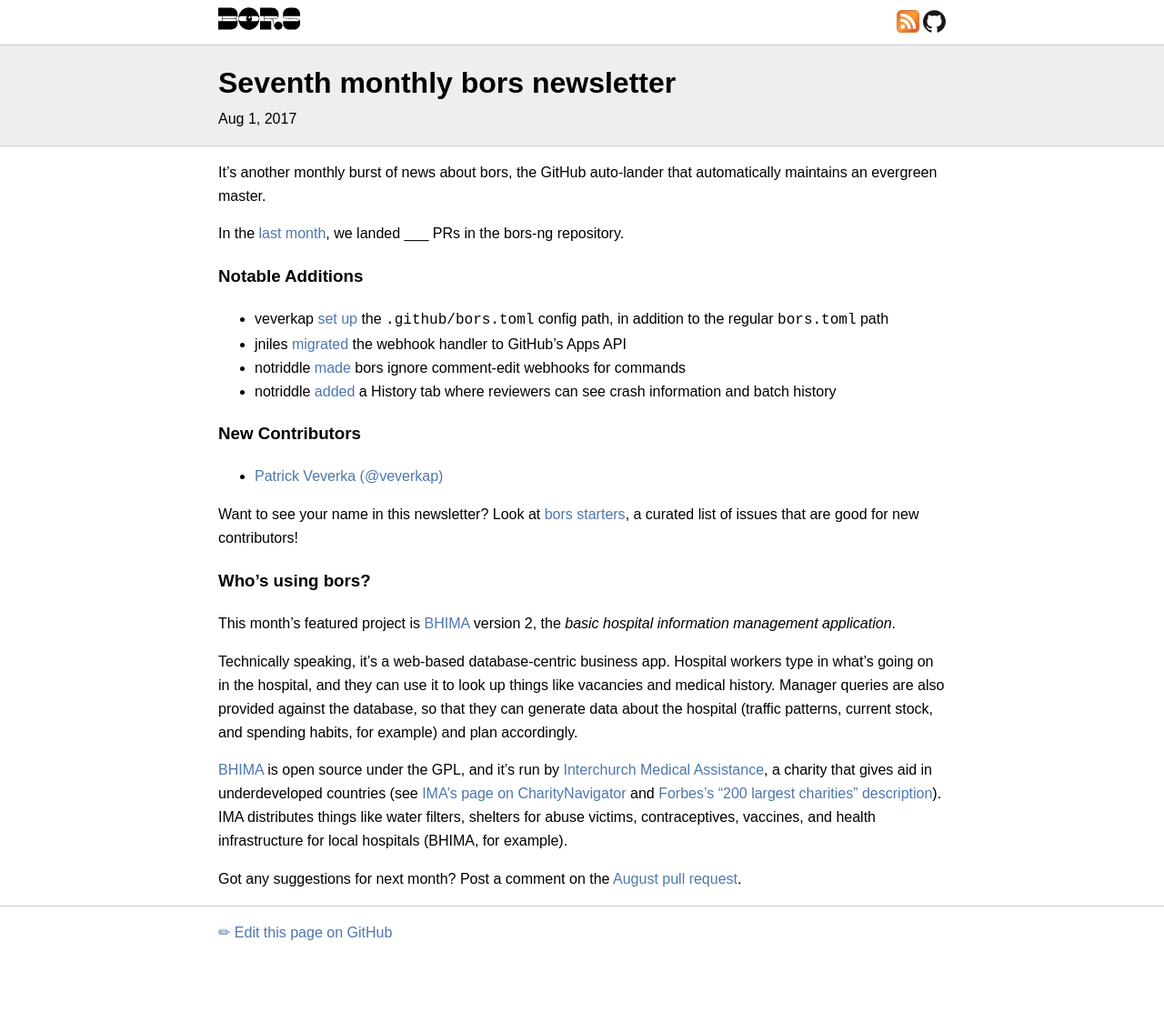
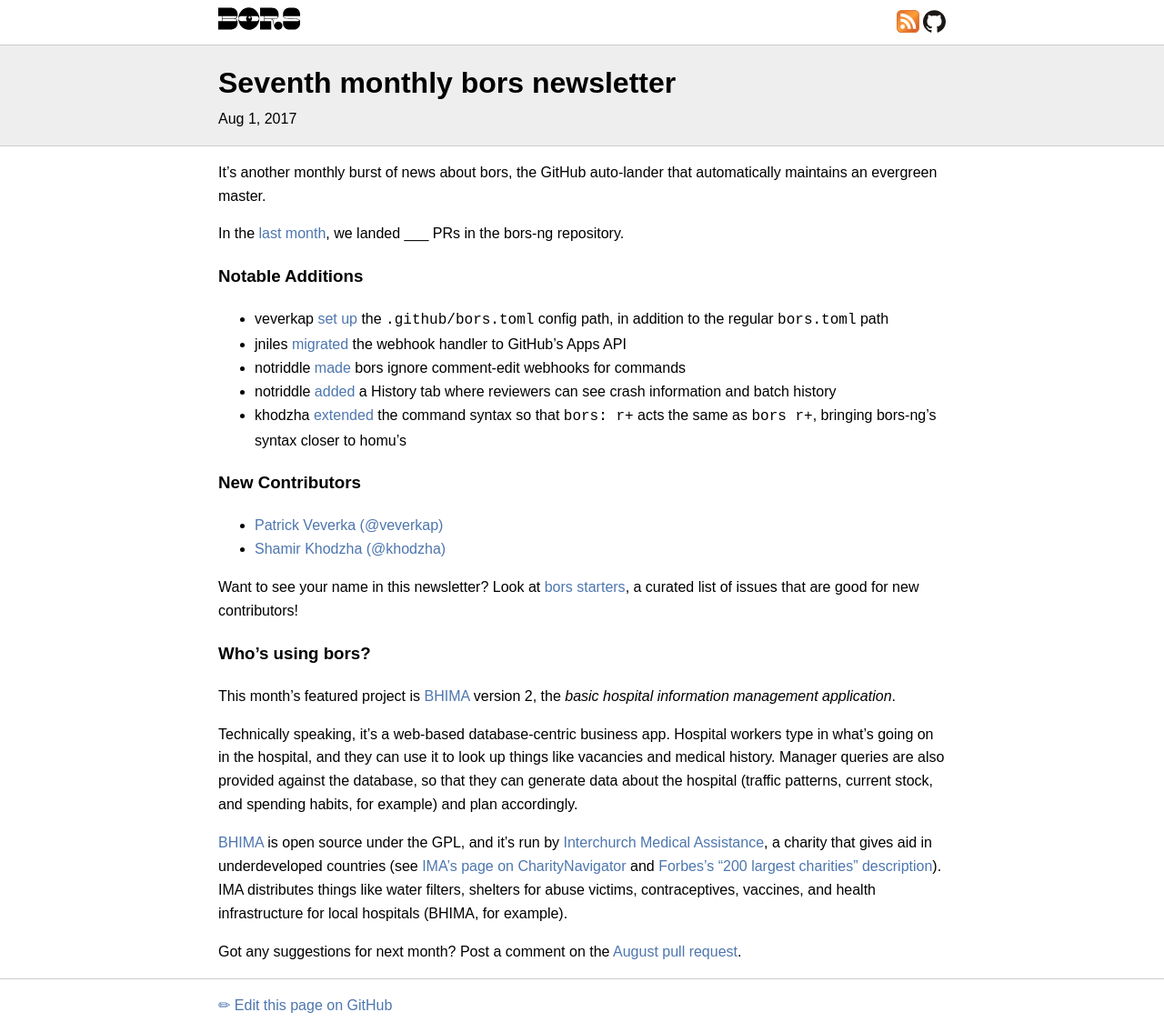
Before and after one commit to bors-ng/bors-ng.github.io, a Jekyll site: the page built from _posts/2017-08-01-tmib-07.md, in a window 1280 px wide. Shown: the whole page at 91% size. Built offline with Jekyll 4.4.1, drawn with Linux system fonts in a browser that asks for light colours; before the commit the page ends 1055 px from its top, so only the background shows below that.

Commit message:
Add bors-ng/bors-ng#232
Also add @khodzha to the "New Contributors" list.

```diff
--- a/_posts/2017-08-01-tmib-07.md
+++ b/_posts/2017-08-01-tmib-07.md
@@ -19,11 +19,13 @@
 * jniles [migrated](https://github.com/bors-ng/bors-ng/pull/224) the webhook handler to GitHub's Apps API
 * notriddle [made](https://github.com/bors-ng/bors-ng/pull/223) bors ignore comment-edit webhooks for commands
 * notriddle [added](https://github.com/bors-ng/bors-ng/pull/228) a History tab where reviewers can see crash information and batch history
+* khodzha [extended](https://github.com/bors-ng/bors-ng/pull/232) the command syntax so that `bors: r+` acts the same as `bors r+`, bringing bors-ng's syntax closer to homu's
 
 
 ### New Contributors
 
 * [Patrick Veverka (@veverkap)](https://github.com/veverkap)
+* [Shamir Khodzha (@khodzha)](https://github.com/khodzha)
 
 Want to see your name in this newsletter? Look at [bors starters](https://bors-ng.github.io/starters/), a curated list of issues that are good for new contributors!
 
```
